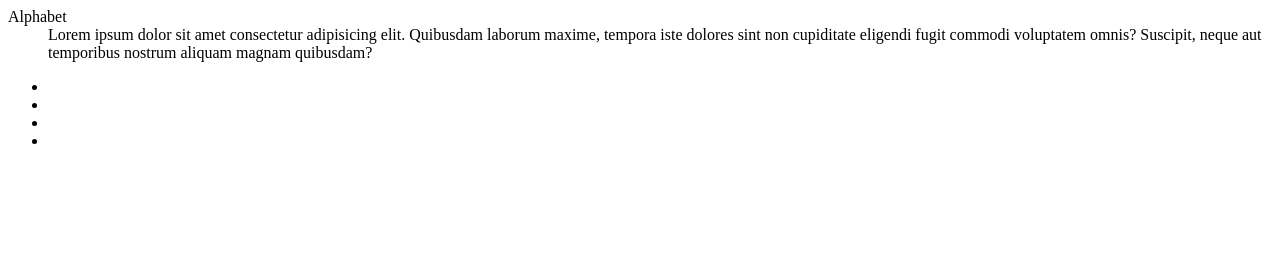
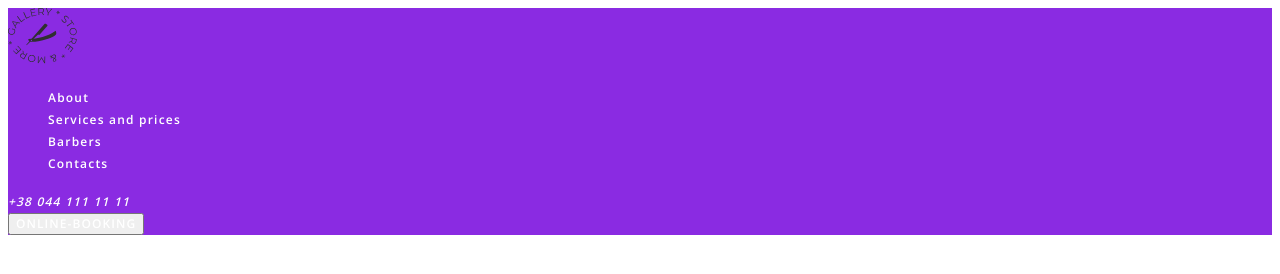
Before and after one commit to fsdev3/goit-barbshop-1, a plain HTML site: page index.html in a window 1280 px wide. Drawn offline with nearby package versions, Linux system fonts and the light colour scheme.

Commit message:
added prettier

```diff
--- /dev/null
+++ b/css/style.css
@@ -0,0 +1,47 @@
+body {
+    font-family: 'Open Sans', sans-serif;
+}
+
+.header {
+    background-color: blueviolet;
+}
+.link {
+    text-decoration: none;
+}
+.list {
+    list-style: none;
+}
+.header-navi {}
+
+.header-logo {}
+
+.header-list {}
+
+.header-item {}
+
+.header-link {
+        font-weight: 600;
+        font-size: 12px;
+        line-height: 1.33;
+        letter-spacing: 0.1em;
+        color: #FFFFFF;
+}
+
+.header-tel {
+        font-weight: 600;
+        font-size: 12px;
+        line-height: 1.33;
+        letter-spacing: 0.1em;
+        text-transform: uppercase;
+        color: #FFFFFF;
+}
+
+.header-btn {
+        font-family: inherit;
+        font-weight: 600;
+        font-size: 12px;
+        line-height: 1.33;
+        letter-spacing: 0.09em;
+        text-transform: uppercase;
+        color: #FFFFFF;
+}
--- a/index.html
+++ b/index.html
@@ -4,21 +4,42 @@
     <meta charset="UTF-8" />
     <meta http-equiv="X-UA-Compatible" content="IE=edge" />
     <meta name="viewport" content="width=device-width, initial-scale=1.0" />
-    <title>Document</title>
+    <link href="css/style.css" rel="stylesheet" />
+    <link rel="preconnect" href="https://fonts.googleapis.com" />
+    <link rel="preconnect" href="https://fonts.gstatic.com" crossorigin />
+    <link
+      href="https://fonts.googleapis.com/css2?family=Open+Sans:wght@400;600;700&family=Raleway:wght@700&display=swap"
+      rel="stylesheet"
+    />
+    <title>Barber Shop</title>
   </head>
   <body>
-    <dt>Alphabet</dt>
-    <dd>
-      Lorem ipsum dolor sit amet consectetur adipisicing elit. Quibusdam laborum
-      maxime, tempora iste dolores sint non cupiditate eligendi fugit commodi
-      voluptatem omnis? Suscipit, neque aut temporibus nostrum aliquam magnam
-      quibusdam?
-    </dd>
-    <ul>
-      <li></li>
-      <li></li>
-      <li></li>
-      <li></li>
-    </ul>
+    <header class="header">
+      <nav class="header-navi">
+        <a href="" class="header-logo"
+          ><img src="./img/logo.svg" alt="site logo"
+        /></a>
+        <ul class="header-list list">
+          <li class="header-item">
+            <a class="header-link link" href="">About</a>
+          </li>
+          <li class="header-item">
+            <a class="header-link link" href="">Services and prices</a>
+          </li>
+          <li class="header-item">
+            <a class="header-link link" href="">Barbers</a>
+          </li>
+          <li class="header-item">
+            <a class="header-link link" href="">Contacts</a>
+          </li>
+        </ul>
+      </nav>
+      <address>
+        <a class="header-tel link" href="tel:+380441111111"
+          >+38 044 111 11 11</a
+        >
+      </address>
+      <button class="header-btn" type="button">Online-booking</button>
+    </header>
   </body>
 </html>
```
Also changed, not shown: .prettierrc.json (added), img/logo.svg (added).
